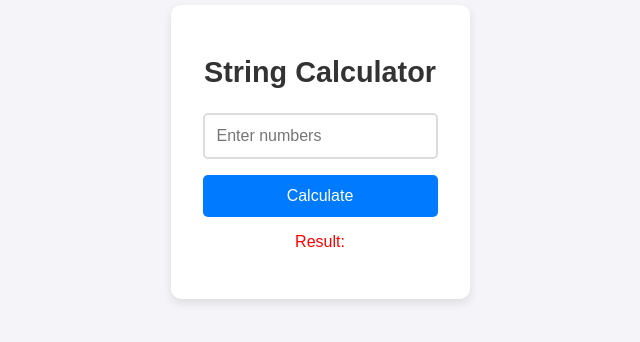
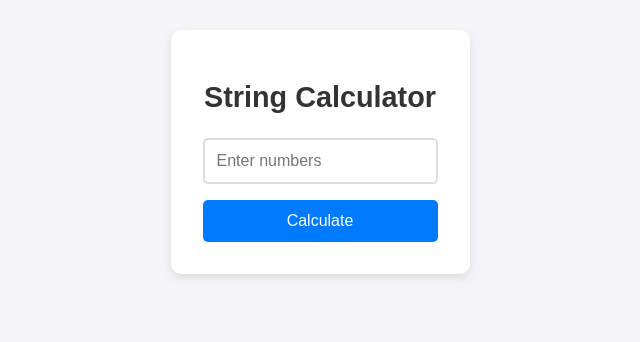
Before and after one commit to pardeep0506/string-calculator, a React (Create React App) app: page / in a window 1280 px wide. Shown: the part 248-590 px from the top of the page, without its empty margins (320-960 px from the left). Built offline with nearby package versions, Linux system fonts and the light colour scheme.

Commit message:
handle null check

```diff
--- a/src/pages/StringCalculator/index.tsx
+++ b/src/pages/StringCalculator/index.tsx
@@ -5,7 +5,7 @@ import {add} from "../../utlis/add";
 
 const StringCalculator: React.FC = () => {
     const [input, setInput] = useState<string>("");
-    const [result, setResult] = useState<number | string>("");
+    const [result, setResult] = useState<number | string | null>(null);
 
     const handleCalculate = () => {
         try {
```
